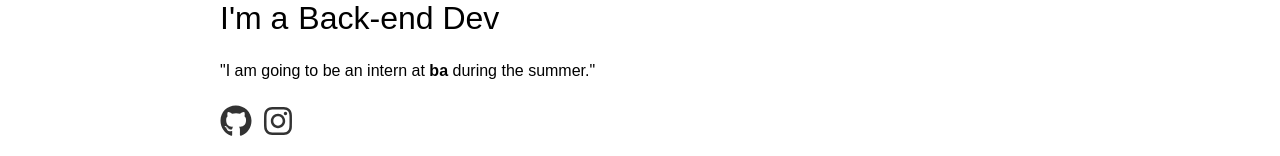
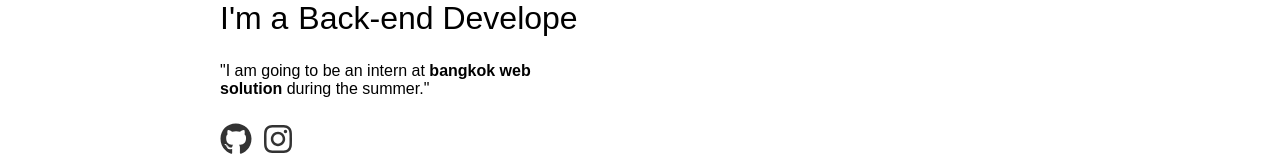
Before and after one commit to MosSurachet/portfolio, a React (Vite) app: page / in a window 1280 px wide. Shown: the part 360-516 px from the top of the page. Built offline with nearby package versions, Linux system fonts and the light colour scheme.

Commit message:
Fix speed animation

```diff
--- a/src/components/Hero/Hero.jsx
+++ b/src/components/Hero/Hero.jsx
@@ -31,10 +31,10 @@ function Hero() {
               <span style={{fontWeight:'bold'}}>
                 <TypeAnimation
                   sequence={[
-                    ' bangkok web solution', 100,
+                    ' bangkok web solution', 1000,
                     '', 100,
                   ]}
-                    speed={30}
+                    speed={40}
                     repeat={Infinity}
                   />
               </span>during the summer."
```
